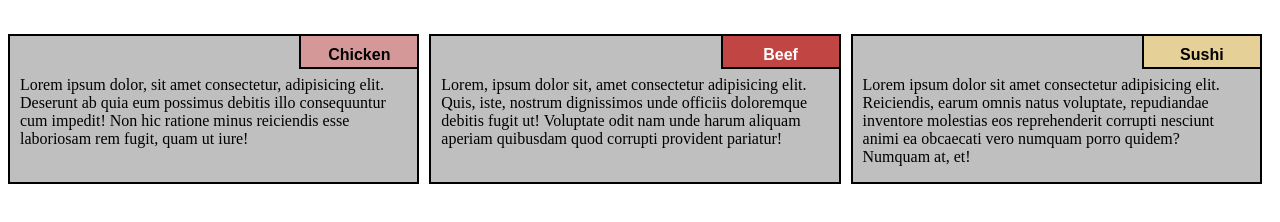
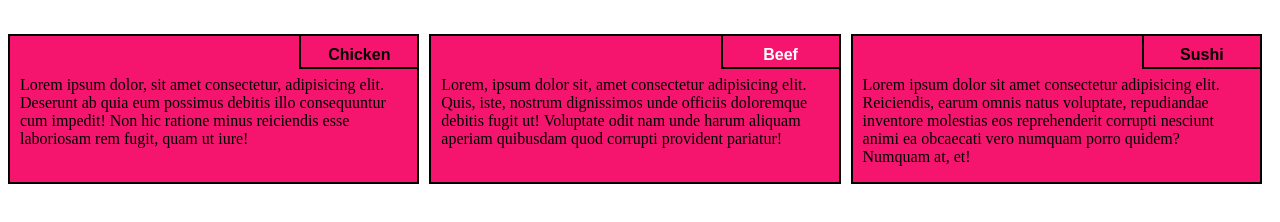
Before and after one commit to dandasagar/dandasagar.github.io, a plain HTML site: page style 4/index.html in a window 1280 px wide. Shown: the part 48-270 px from the top of the page. Drawn offline with Linux system fonts and the light colour scheme.

Commit message:
Update style.css

```diff
--- a/style 4/css/style.css
+++ b/style 4/css/style.css
@@ -7,7 +7,7 @@ h1{
 }
 
 p {
-  background-color: #bfbfbf;
+  background-color: #f5146e;
   border: 2px solid black;
   height: 150px;
   margin-right: 10px;
@@ -22,7 +22,7 @@ p {
 }
 
 #p1 {
-  background-color: #D59898;
+  background-color:#f5146e;
   position: absolute;
   top: 0;
   right: 0;
@@ -35,7 +35,7 @@ p {
 
 }
 #p2 {
-  background-color:#C14543 ;
+  background-color: ;
   color: white;
   position: absolute;
   top: 0;
@@ -49,7 +49,7 @@ p {
 
 }
 #p3 {
- background-color: #E5D198;
+ background-color: #f5146e;
   position: absolute;
   top: 0;
   right: 0;
```
